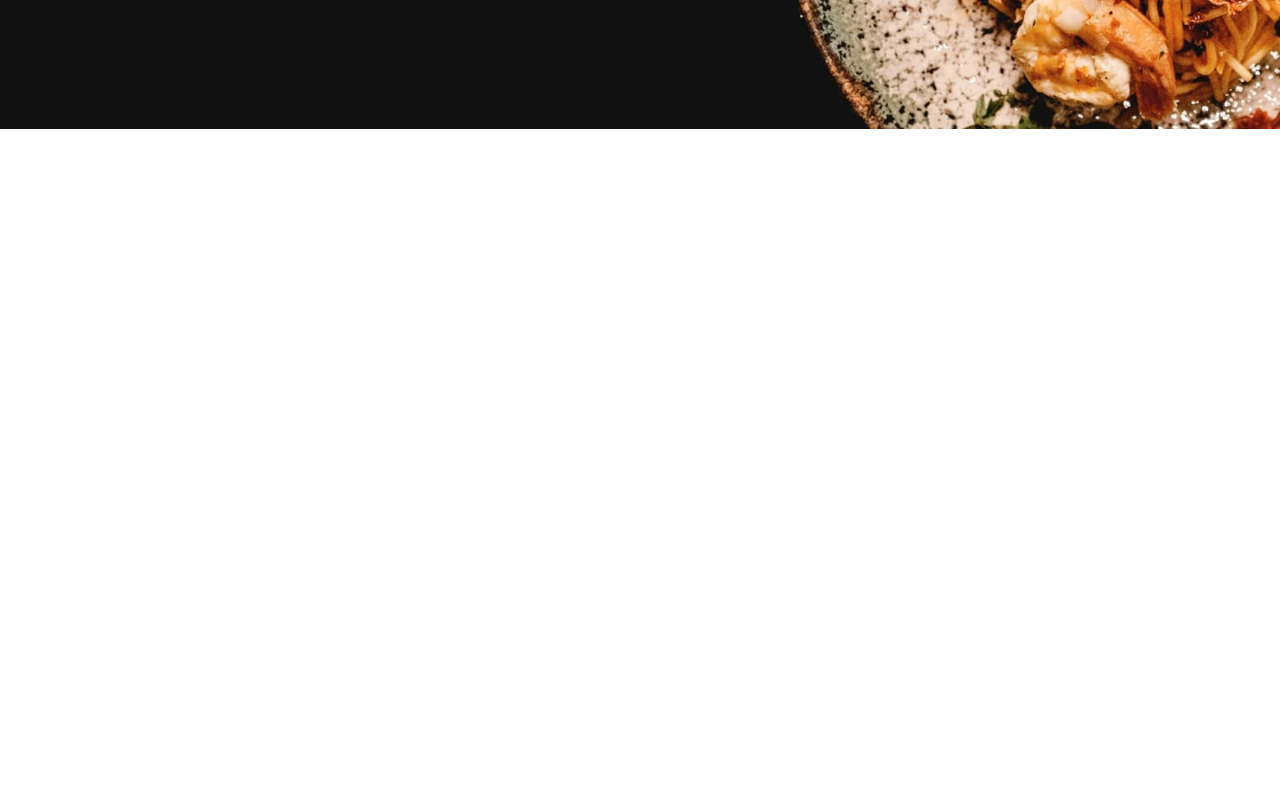
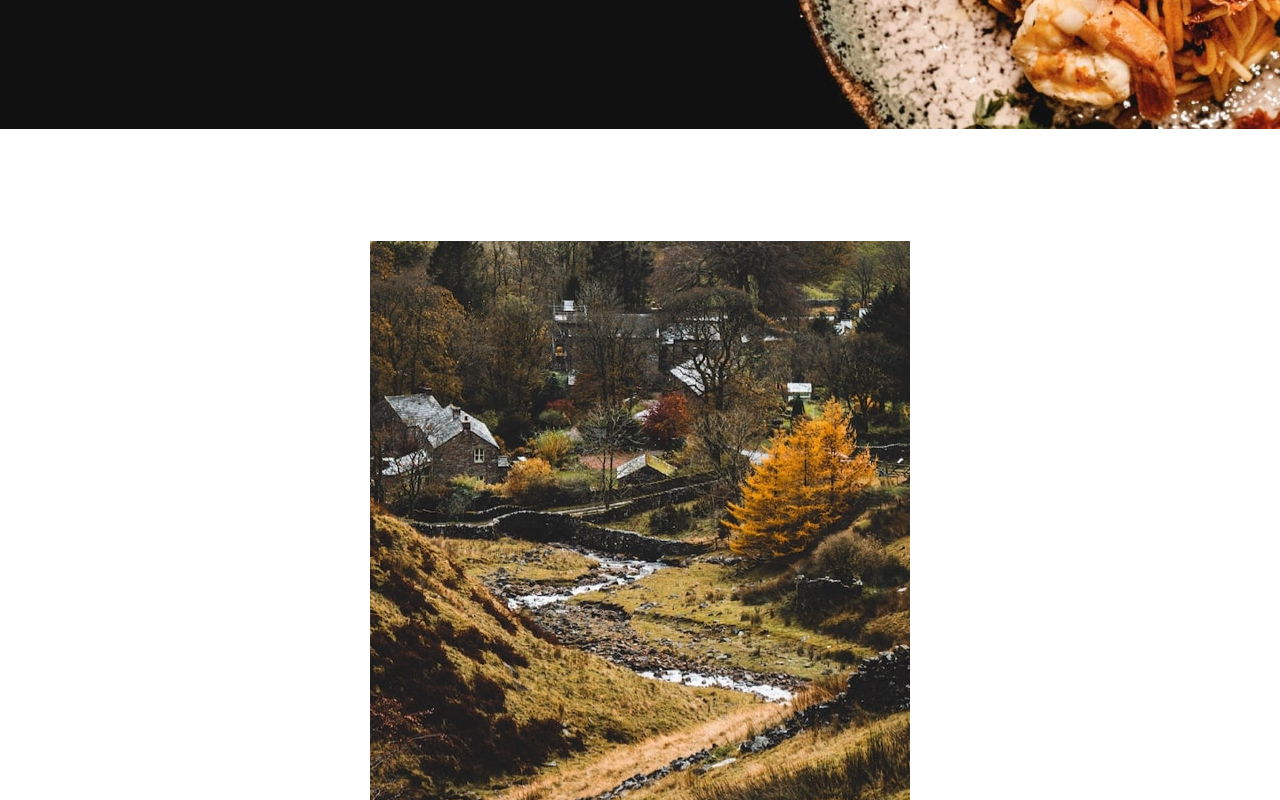
Before and after one commit to AndresPaulino/dine-website, a React (Create React App) app: page / in a window 1280 px wide. Shown: the part 600-1400 px from the top of the page. Before the commit the page ends 800 px from the top, so only its background shows below. Built offline with nearby package versions, Linux system fonts and the light colour scheme.

Commit message:
Create HomeCard block and components

```diff
--- a/src/blocks/Hero/components/HeroContent/HeroContent.jsx
+++ b/src/blocks/Hero/components/HeroContent/HeroContent.jsx
@@ -4,7 +4,7 @@ import dineLogo from 'assets/images/logo.svg';
 
 function HeroContent() {
   return (
-    <section className='bg-black py-6'>
+    <section className='bg-black py-6 pb-[10rem]'>
       <div className='flex flex-col'>
         {/* Logo */}
         <div className='text-center flex justify-center'>
@@ -23,7 +23,7 @@ function HeroContent() {
         </div>
         {/* Buttons */}
         <div className='flex flex-col justify-center px-10 mt-12'>
-                  <div className='flex justify-center'>
+          <div className='flex justify-center'>
             <DarkButton text='Button' />
           </div>
         </div>
--- /dev/null
+++ b/src/blocks/HomeCard/HomeCard.jsx
@@ -0,0 +1,9 @@
+import React from 'react'
+
+function HomeCard() {
+  return (
+    <div>HomeCard</div>
+  )
+}
+
+export default HomeCard
--- /dev/null
+++ b/src/blocks/HomeCard/index.js
@@ -0,0 +1 @@
+export { default } from './HomeCard';
--- a/src/pages/Home/Home.jsx
+++ b/src/pages/Home/Home.jsx
@@ -1,10 +1,16 @@
 import React from 'react';
 import Hero from '../../blocks/Hero/Hero';
+import HomeCard from './components/HomeCardFirst';
 
 function Home() {
   return (
     <div>
-      <Hero />
+      <section>
+        <Hero />
+      </section>
+      <section className='z-10 flex flex-col justify-center'>
+        <HomeCard />
+      </section>
     </div>
   );
 }
--- /dev/null
+++ b/src/pages/Home/components/HomeCardFirst/HomeCardFirst.jsx
@@ -0,0 +1,21 @@
+import React from 'react';
+import { windowSize } from 'utils';
+import enjoyablePlaceMobile from 'assets/images/homepage/enjoyable-place-mobile.jpg';
+import enjoyablePlaceTablet from 'assets/images/homepage/enjoyable-place-tablet.jpg';
+import enjoyablePlaceDesktop from 'assets/images/homepage/enjoyable-place-desktop.jpg';
+
+function HomeCardFirst() {
+  const { width } = windowSize();
+
+  const image = width < 768 ? enjoyablePlaceMobile : width < 1024 ? enjoyablePlaceTablet : enjoyablePlaceDesktop;
+
+  return (
+    <div className='z-10 py-28'>
+      <div className='flex flex-col items-center justify-center h-full'>
+        <img src={image} alt='enjoyable place' />
+      </div>
+    </div>
+  );
+}
+
+export default HomeCardFirst;
--- /dev/null
+++ b/src/pages/Home/components/HomeCardFirst/index.js
@@ -0,0 +1 @@
+export { default } from './HomeCardFirst';
```
